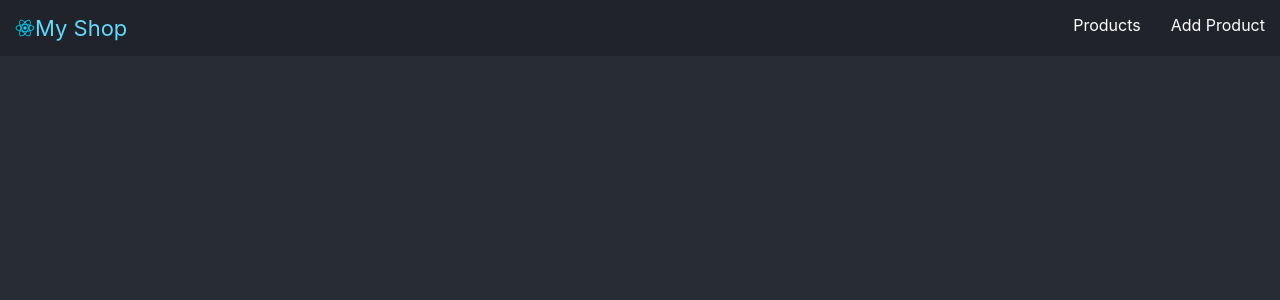
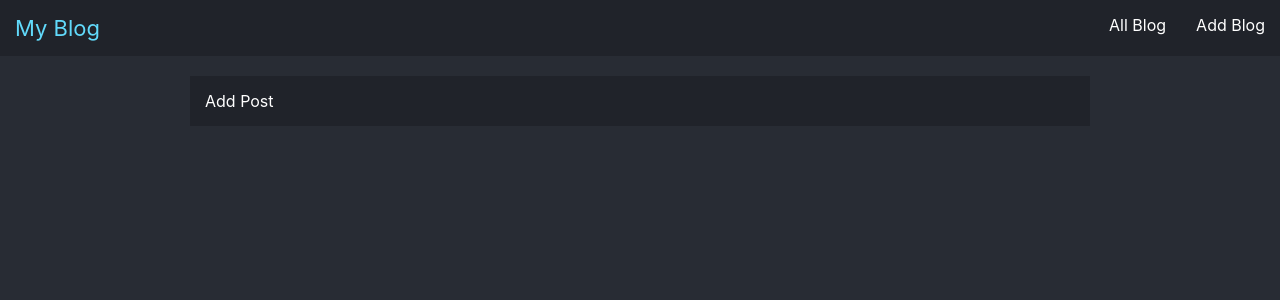
Before and after one commit to tauseef89/react-shop, a React (Create React App) app: page /add-blog in a window 1280 px wide. Shown: the top 300 px of the page. Built offline with nearby package versions, Linux system fonts and the light colour scheme.

Commit message:
react blog part 1

```diff
--- a/src/App.js
+++ b/src/App.js
@@ -1,23 +1,19 @@
 import React from "react";
 import { BrowserRouter as Router, Switch, Route } from "react-router-dom";
 
-import ProductContextProvider from "./contexts/ProductContext";
-
 import Header from "./components/Header";
-import ProductList from "./components/ProductList";
-import NewProductForm from "./components/NewProductForm";
+import BlogList from "./components/BlogList";
+import NewBlog from "./components/NewBlog";
 
 function App() {
   return (
     <div className="App">
       <Router>
-        <ProductContextProvider>
-          <Header />
-          <Switch>
-            <Route exact path="/" component={ProductList} />
-            <Route path="/add-product" component={NewProductForm} />
-          </Switch>
-        </ProductContextProvider>
+        <Header />
+        <Switch>
+          <Route exact path="/" component={BlogList} />
+          <Route path="/add-blog" component={NewBlog} />
+        </Switch>
       </Router>
     </div>
   );
--- /dev/null
+++ b/src/components/BlogList.js
@@ -0,0 +1,6 @@
+import React from "react";
+const BlogList = () => {
+  return <ul className="blog-list">Blog list</ul>;
+};
+
+export default BlogList;
--- a/src/components/Header.js
+++ b/src/components/Header.js
@@ -1,25 +1,15 @@
 import React from "react";
 import { Link } from "react-router-dom";
-import { ReactComponent as Logo } from "../img/logo.svg";
-
-// import logo from "../img/logo.png";
 
 const Header = () => {
   return (
     <header>
-      <Logo width="20" />
-      <h1>My Shop</h1>
+      <h1>My Blog</h1>
       <span></span>
-      <Link to="/">Products</Link>
-      <Link to="/add-product">Add Product</Link>
+      <Link to="/">All Blog</Link>
+      <Link to="/add-blog">Add Blog</Link>
     </header>
   );
 };
 
-// const headerStyle = {
-//   color: "#fff",
-//   backgroundColor: "#563d7c",
-//   padding: "10px"
-// };
-
 export default Header;
--- /dev/null
+++ b/src/components/NewBlog.js
@@ -0,0 +1,7 @@
+import React from "react";
+
+const NewBlog = () => {
+  return <form>Add Post</form>;
+};
+
+export default NewBlog;
--- a/src/components/NewProductForm.js
+++ /dev/null
@@ -1,45 +0,0 @@
-import React, { useState, useContext } from "react";
-
-import { ProductContext } from "../contexts/ProductContext";
-
-const NewProductForm = () => {
-  const { addProduct } = useContext(ProductContext);
-
-  const [title, setTitle] = useState("");
-  const [price, setPrice] = useState("");
-  const handleSubmit = e => {
-    e.preventDefault();
-    // console.log(title, price);
-    const newProduct = {
-      id: Math.random(),
-      title,
-      price
-    };
-    addProduct(newProduct);
-    setTitle("");
-    setPrice("");
-  };
-  return (
-    <form onSubmit={handleSubmit}>
-      <input
-        value={title}
-        type="text"
-        placeholder="Enter title"
-        onChange={e => {
-          setTitle(e.target.value);
-        }}
-      />
-      <input
-        value={price}
-        type="text"
-        placeholder="Enter price"
-        onChange={e => {
-          setPrice(e.target.value);
-        }}
-      />
-      <input type="submit" value="Add product" />
-    </form>
-  );
-};
-
-export default NewProductForm;
--- a/src/components/ProductInfo.js
+++ /dev/null
@@ -1,19 +0,0 @@
-import React, { useContext } from "react";
-import { ProductContext } from "../contexts/ProductContext";
-
-const ProductInfo = ({ product }) => {
-  const { removeProduct } = useContext(ProductContext);
-  const deleteProduct = () => {
-    removeProduct(product.id);
-  };
-  return (
-    <li>
-      <img src={product.image} width="150" />
-      <h3>{product.title}</h3>
-      <p>Price: {product.price}</p>
-      <button onClick={deleteProduct}>x</button>
-    </li>
-  );
-};
-
-export default ProductInfo;
--- a/src/components/ProductList.js
+++ /dev/null
@@ -1,17 +0,0 @@
-import React, { useContext } from "react";
-import ProductInfo from "./ProductInfo";
-
-import { ProductContext } from "../contexts/ProductContext";
-
-const ProductList = () => {
-  const { products } = useContext(ProductContext);
-  return (
-    <ul className="product-list">
-      {products.map(product => {
-        return <ProductInfo product={product} key={product.id} />;
-      })}
-    </ul>
-  );
-};
-
-export default ProductList;
--- a/src/components/header.css
+++ /dev/null
@@ -1,5 +0,0 @@
-header {
-  background: purple;
-  color: #fff;
-  padding: 10px;
-}
--- a/src/contexts/ProductContext.js
+++ /dev/null
@@ -1,51 +0,0 @@
-import React, { createContext, useReducer } from "react";
-import { productReducer } from "../reducers/productReducer";
-
-// Initial state
-const initialState = {
-  products: [
-    {
-      id: 1,
-      title: "Product title 1",
-      price: "200",
-      image: "https://source.unsplash.com/random/300x300"
-    },
-    {
-      id: 2,
-      title: "Product title 2",
-      price: "300",
-      image: "https://source.unsplash.com/random/300x300"
-    }
-  ]
-};
-
-export const ProductContext = createContext(initialState);
-
-const ProductContextProvider = props => {
-  const [state, dispatch] = useReducer(productReducer, initialState);
-
-  // Actions
-  const removeProduct = id => {
-    dispatch({
-      type: "REMOVE_PRODUCT",
-      payload: id
-    });
-  };
-
-  const addProduct = product => {
-    dispatch({
-      type: "ADD_PRODUCT",
-      payload: product
-    });
-  };
-
-  return (
-    <ProductContext.Provider
-      value={{ products: state.products, addProduct, removeProduct }}
-    >
-      {props.children}
-    </ProductContext.Provider>
-  );
-};
-
-export default ProductContextProvider;
--- a/src/index.css
+++ b/src/index.css
@@ -37,12 +37,12 @@ header a {
   text-decoration: none;
 }
 
-.product-list {
+.blog-list {
   max-width: 900px;
   margin: auto;
 }
 
-.product-list li {
+.blog-list li {
   background: #20232a;
   padding: 25px;
   margin: 15px 0px;
@@ -54,10 +54,10 @@ header a {
   justify-content: space-between;
   align-items: center;
 }
-.product-list li h3 {
+.blog-list li h3 {
   font-weight: 400;
 }
-.product-list li button {
+.blog-list li button {
   background: red;
   border: red;
   color: #fff;
@@ -67,7 +67,7 @@ header a {
   cursor: pointer;
 }
 
-.product-list li p {
+.blog-list li p {
   text-align: left;
 }
 
--- a/src/reducers/productReducer.js
+++ /dev/null
@@ -1,18 +0,0 @@
-export const productReducer = (state, action) => {
-  switch (action.type) {
-    case "ADD_PRODUCT":
-      return {
-        ...state,
-        products: [...state.products, action.payload]
-      };
-    case "REMOVE_PRODUCT":
-      return {
-        ...state,
-        products: state.products.filter(
-          product => product.id !== action.payload
-        )
-      };
-    default:
-      return state;
-  }
-};
```
Also changed, not shown: src/components/BlogInfo.js (added, +7 -0 lines), src/img/logo.png (deleted), src/img/logo.svg (deleted).
